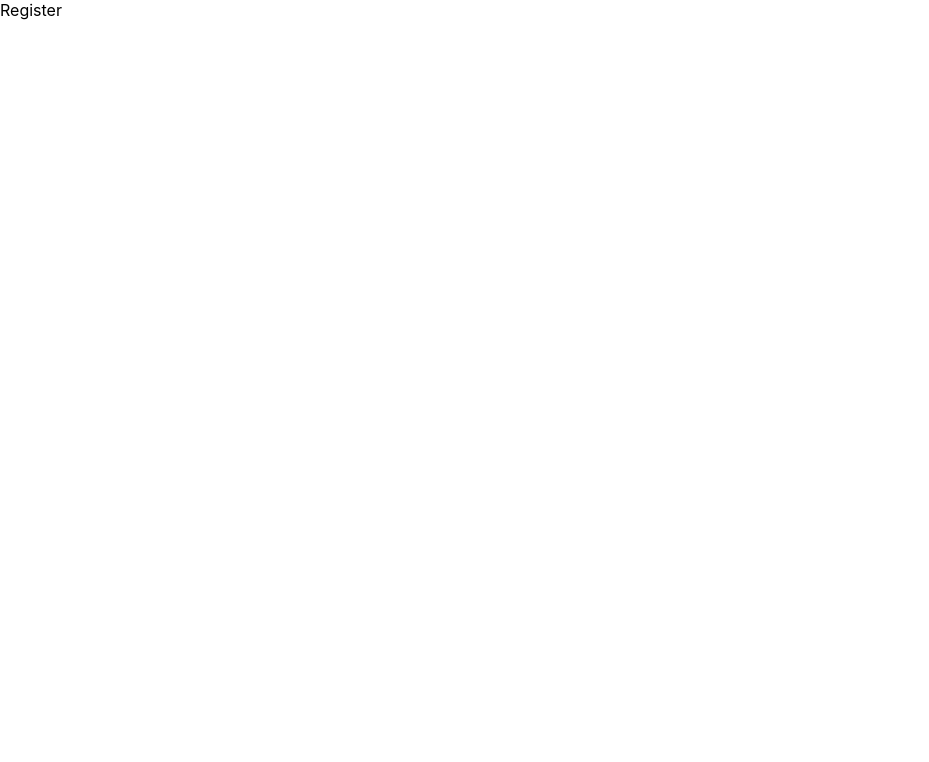
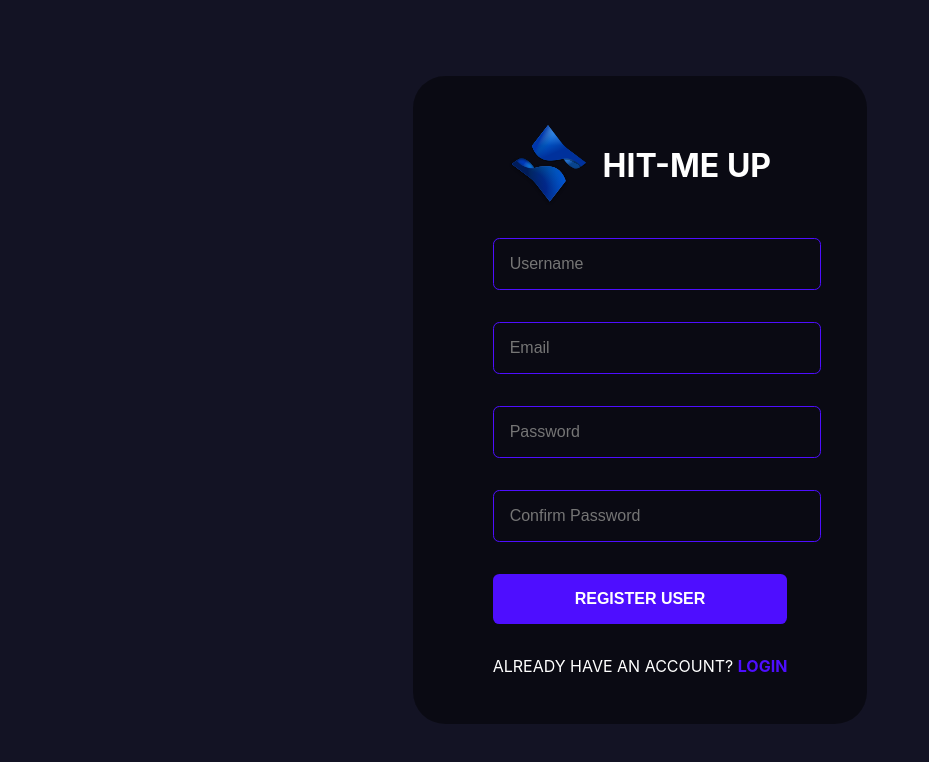
Before and after one commit to MetaphorX/hit-me-up, a React (Create React App) app in the folder public/: page /register in a window 1280 px wide. Shown: the top 762 px of the page, without its empty margins (0-929 px from the left). Built offline with nearby package versions, Linux system fonts and the light colour scheme; the HTML template or start-up script is replaced by a standard one.

Commit message:
Add files via upload

```diff
--- a/public/src/pages/Register.jsx
+++ b/public/src/pages/Register.jsx
@@ -1,9 +1,126 @@
 import React from 'react'
+import { Link } from 'react-router-dom'
+import styled from 'styled-components'
+import Logo from '../assets/logo.svg'
 
 function Register() {
+
+
+    const handleSubmit =(event)=>{
+        event.preventDefault()
+        alert("form")
+    }
+
+    const handleChange=(event)=>{}
+
   return (
-    <div>Register</div>
+    <>
+    <FormContainer>
+        <form onSubmit={(event) => handleSubmit(event)}>
+            <div className="brand">
+                <img src={Logo} alt="logo" />
+                <h1>Hit-Me Up</h1>
+            </div>
+            <input
+                type="text"
+                placeholder="Username"
+                name="username"
+                onChange={(e) =>handleChange(e)}
+            />
+            <input
+                type="text"
+                placeholder="Email"
+                name="email"
+                onChange={(e) =>handleChange(e)}
+            />
+            <input
+                type="password"
+                placeholder="Password"
+                name="password"
+                onChange={(e) =>handleChange(e)}
+            />
+            <input
+                type="password"
+                placeholder="Confirm Password"
+                name="cpassword"
+                onChange={(e) =>handleChange(e)}
+            />
+            <button
+                type="submit"
+
+            >Register User</button>
+            <span>Already have an account? <Link to="/login">Login</Link></span>
+        </form>
+    </FormContainer>
+    </>
   )
 }
 
+const FormContainer = styled.div`
+  height: 100vh;
+  width: 100vw;
+  display: flex;
+  flex-direction: column;
+  justify-content: center;
+  gap: 1rem;
+  align-items: center;
+  background-color: #131324;
+  .brand {
+    display: flex;
+    align-items: center;
+    gap: 1rem;
+    justify-content: center;
+    img {
+      height: 5rem;
+    }
+    h1 {
+      color: white;
+      text-transform: uppercase;
+    }
+  }
+  form {
+    display: flex;
+    flex-direction: column;
+    gap: 2rem;
+    background-color: #00000076;
+    border-radius: 2rem;
+    padding: 3rem 5rem;
+  }
+  input {
+    background-color: transparent;
+    padding: 1rem;
+    border: 0.1rem solid #4e0eff;
+    border-radius: 0.4rem;
+    color: white;
+    width: 100%;
+    font-size: 1rem;
+    &:focus {
+      border: 0.1rem solid #997af0;
+      outline: none;
+    }
+  }
+  button {
+    background-color: #4e0eff;
+    color: white;
+    padding: 1rem 2rem;
+    border: none;
+    font-weight: bold;
+    cursor: pointer;
+    border-radius: 0.4rem;
+    font-size: 1rem;
+    text-transform: uppercase;
+    &:hover {
+      background-color: #4e0eff;
+    }
+  }
+  span {
+    color: white;
+    text-transform: uppercase;
+    a {
+      color: #4e0eff;
+      text-decoration: none;
+      font-weight: bold;
+    }
+  }
+`;
 export default Register
```
